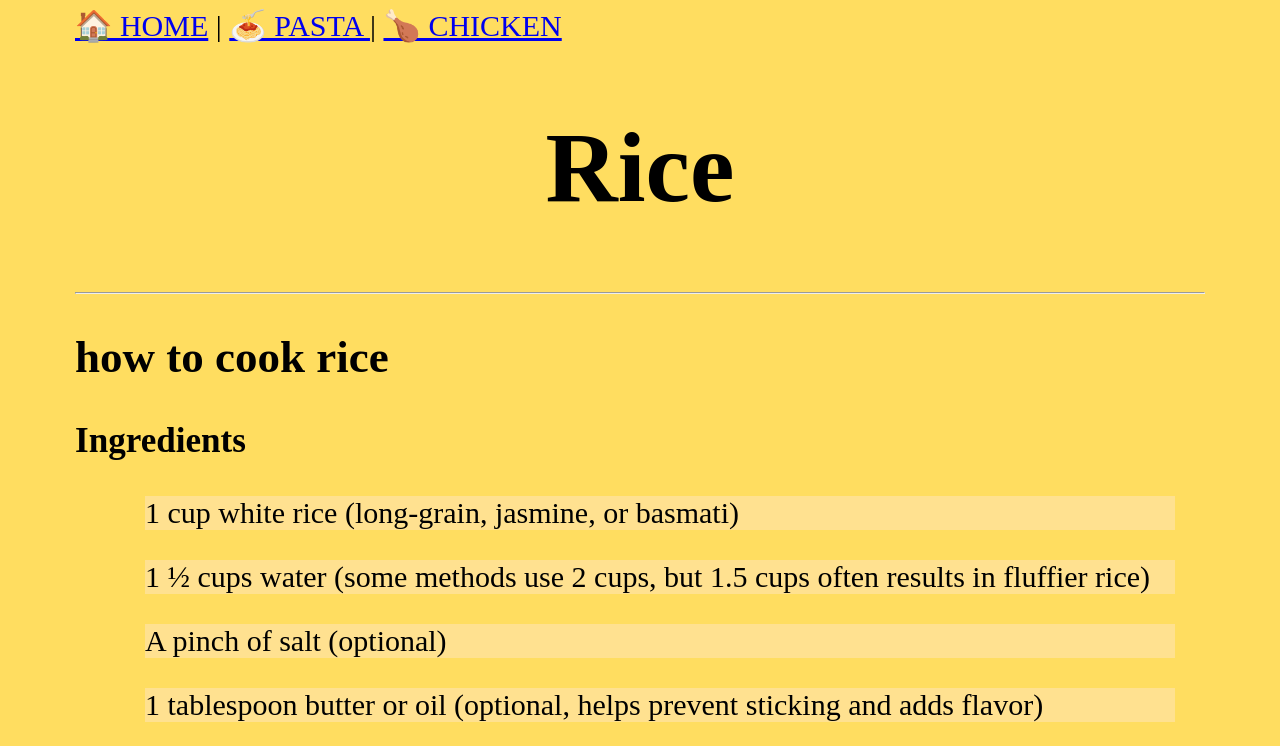
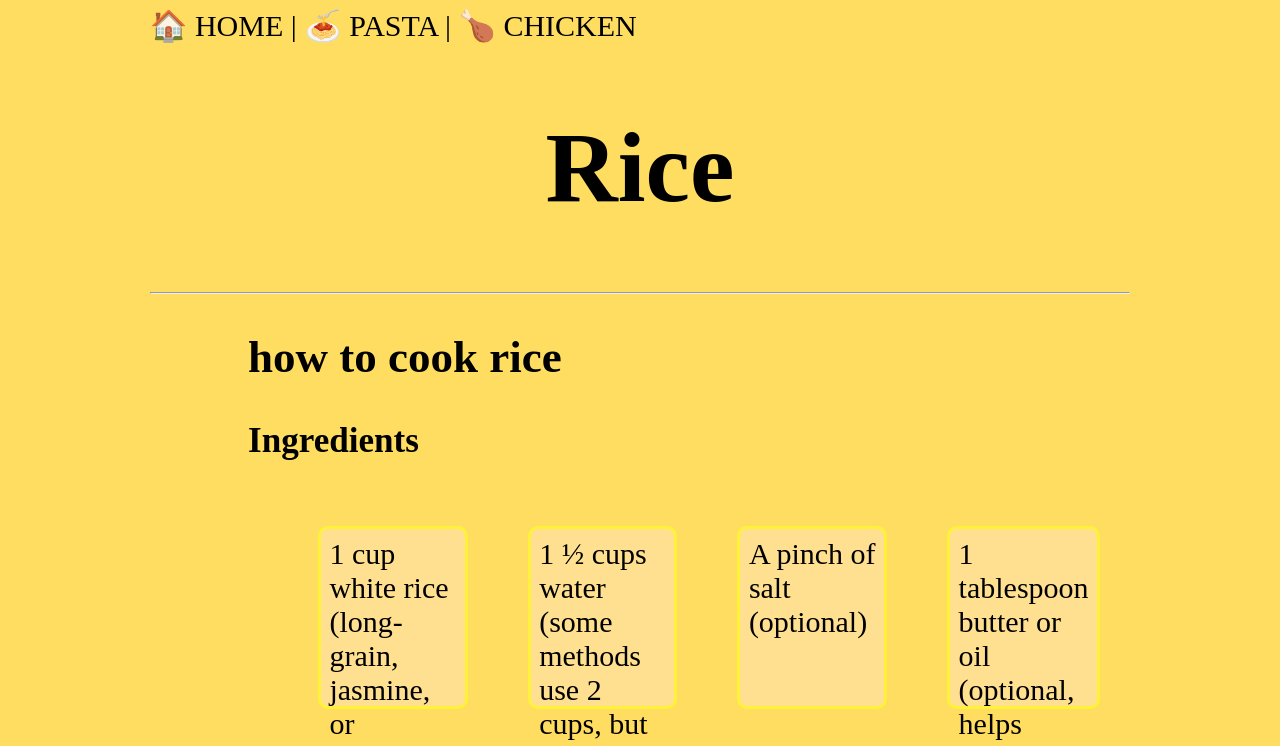
Before and after one commit to SeungDae321/odin-recipes, a plain HTML site: page pages/rice.html in a window 1280 px wide. Shown: the top 746 px of the page. Drawn offline with Linux system fonts and the light colour scheme.

Commit message:
Added styles on instructions contents now it is looking good. Also edited README.md file. other small updates: placement of contents went little bit to the left; added yellowish outlines to all li elements

```diff
--- a/styles.css
+++ b/styles.css
@@ -1,10 +1,15 @@
 body{
-    margin-left: 2.5em;
-    margin-right: 2.5em;
+    margin-left: 5em;
+    margin-right: 5em;
     background-color: rgb(255, 221, 96);
     font-size: 30px;
+    text-decoration: none;
 }
 
+a{
+    text-decoration: none;
+    color: black;
+}
 
 
 header h1{
@@ -20,6 +25,7 @@ header .navbar{
 header .navbar ul{
     list-style-type: none;
     display: flex;
+    justify-content: center;
 }
 
 header .navbar a {
@@ -35,12 +41,31 @@ header .page-navbar a{
     font-size: 30px;
 }
 
+.contents{
+    margin-left: 10%;
+}
+
 .contents ul{
     list-style-type: none;
-    /* display: flex; */
 }
 
+.contents .ingredients ul{
+    display: flex;
+}
+
+.contents .ingredients ul li{
+    width: 500px;
+    height: 160px;
+    padding: 1%;
+}
+
+
+
 .contents ul li{
+    border: solid 3px rgba(255, 255, 0, 0.601);
     background-color: rgba(255, 228, 196, 0.478);
     margin: 1em;
+    border-radius: 10px;
+    padding: 2%;
+
 }
```
Also changed, not shown: pages/chicken.html (+0 -1 lines), 1 other file.
